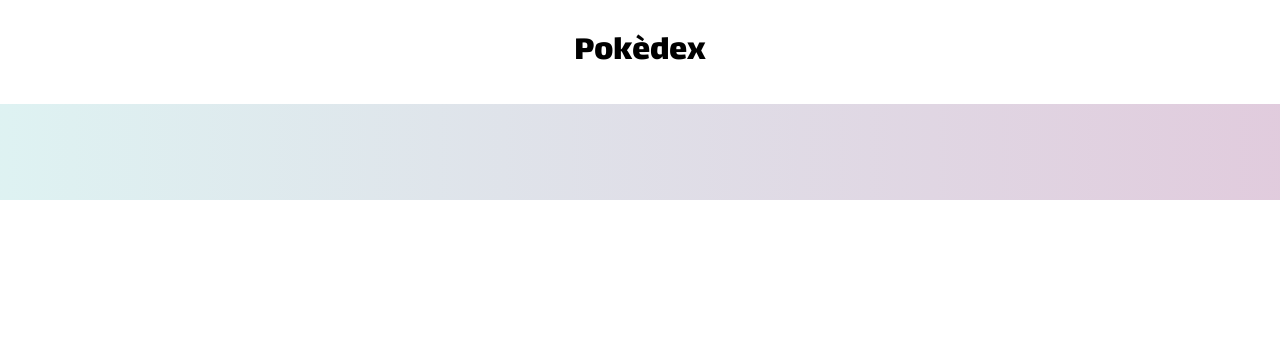
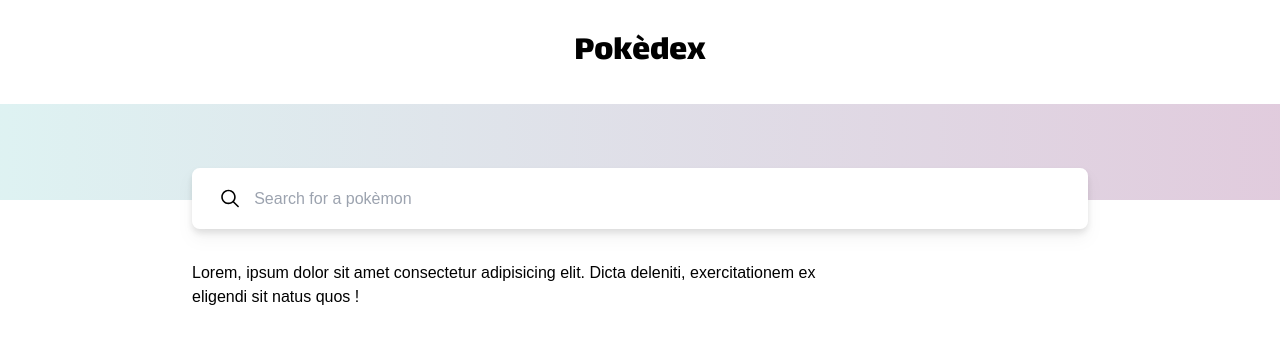
Before and after one commit to jkellerman/pokedex, a Next.js app: page / in a window 1280 px wide. Shown: the top 344 px of the page. Built offline with nearby package versions, Linux system fonts and the light colour scheme; a web font is replaced by a local one.

Commit message:
feat: create search and content components

```diff
--- /dev/null
+++ b/app/components/ui/Content/Content.tsx
@@ -0,0 +1,9 @@
+import React, { ReactNode } from "react";
+
+interface ContentProps {
+  children: ReactNode;
+}
+
+export default function Content({ children }: ContentProps) {
+  return <p>{children}</p>;
+}
--- /dev/null
+++ b/app/components/ui/Search/Search.tsx
@@ -0,0 +1,14 @@
+import Icon from "./icon";
+
+export default function Search() {
+  return (
+    <form className="flex gap-1 py-4 px-6 rounded-lg items-center border-2 border-background drop-shadow-lg bg-background m-[-2rem] w-full mb-8">
+      <Icon />
+      <input
+        placeholder="Search for a pokèmon"
+        type="text"
+        className="rounded-md px-2 outline-none w-full"
+      />
+    </form>
+  );
+}
--- /dev/null
+++ b/app/components/ui/Search/icon.tsx
@@ -0,0 +1,23 @@
+"use client";
+import * as AccessibleIcon from "@radix-ui/react-accessible-icon";
+
+export default function Icon() {
+  return (
+    <AccessibleIcon.Root label="search">
+      <svg
+        width="25"
+        height="25"
+        viewBox="0 0 15 15"
+        fill="none"
+        xmlns="http://www.w3.org/2000/svg"
+      >
+        <path
+          d="M10 6.5C10 8.433 8.433 10 6.5 10C4.567 10 3 8.433 3 6.5C3 4.567 4.567 3 6.5 3C8.433 3 10 4.567 10 6.5ZM9.30884 10.0159C8.53901 10.6318 7.56251 11 6.5 11C4.01472 11 2 8.98528 2 6.5C2 4.01472 4.01472 2 6.5 2C8.98528 2 11 4.01472 11 6.5C11 7.56251 10.6318 8.53901 10.0159 9.30884L12.8536 12.1464C13.0488 12.3417 13.0488 12.6583 12.8536 12.8536C12.6583 13.0488 12.3417 13.0488 12.1464 12.8536L9.30884 10.0159Z"
+          fill="currentColor"
+          fill-rule="evenodd"
+          clip-rule="evenodd"
+        ></path>
+      </svg>
+    </AccessibleIcon.Root>
+  );
+}
--- a/app/page.tsx
+++ b/app/page.tsx
@@ -1,7 +1,18 @@
-import Image from "next/image";
+import Content from "./components/ui/Content/Content";
+import Search from "./components/ui/Search/Search";
 
 export default function Home() {
   return (
-    <main className="flex min-h-screen flex-col items-center justify-between"></main>
+    <main className="flex flex-col items-center justify-between">
+      <div className="flex flex-col max-w-4xl items-center justify-center mx-auto w-11/12 lg:w-full">
+        <Search />
+        <div className="sm:max-w-screen-sm sm:text-left sm:self-start">
+          <Content>
+            Lorem, ipsum dolor sit amet consectetur adipisicing elit. Dicta
+            deleniti, exercitationem ex eligendi sit natus quos !
+          </Content>
+        </div>
+      </div>
+    </main>
   );
 }
```
Also changed, not shown: package.json (+7 -5 lines), 1 other file (tests, documents, lock files or other folders).
